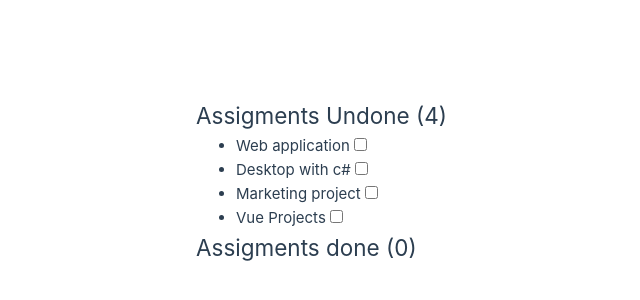
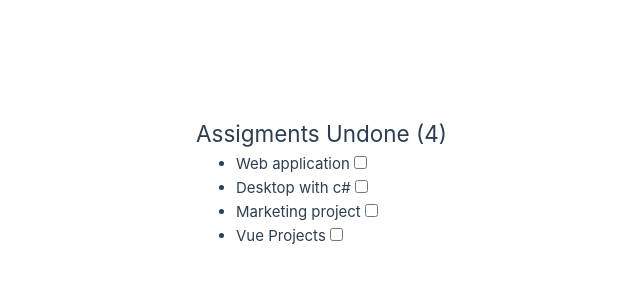
Before and after one commit to bsuchea/test3, a Vue app: page / in a window 1280 px wide. Shown: the part 218-518 px from the top of the page, without its empty margins (193-833 px from the left). Built offline with nearby package versions, Linux system fonts and the light colour scheme.

Commit message:
computed propoties

```diff
--- a/src/App.vue
+++ b/src/App.vue
@@ -1,19 +1,19 @@
 
 <template>
-  <section>
-    <h2>Assigments Undone ({{ assigments.filter(a => !a.completed).length }})</h2>
+  <section v-show="undoneAssigments.length">
+    <h2>Assigments Undone ({{ undoneAssigments.length }})</h2>
     <ul>
-      <li v-for="ret in assigments.filter(a => !a.completed)" :key="ret.id">
+      <li v-for="ret in undoneAssigments" :key="ret.id">
         {{ ret.name }}
         <input type="checkbox" v-model="ret.completed">
       </li>
     </ul>
   </section>
   <br>
-  <section>
-    <h2>Assigments done ({{ assigments.filter(a => a.completed).length }})</h2>
+  <section v-if="doneAssigments.length > 0">
+    <h2>Assigments done ({{ doneAssigments.length }})</h2>
     <ul>
-      <li v-for="ret in assigments.filter(a => a.completed)" :key="ret.id">
+      <li v-for="ret in doneAssigments" :key="ret.id">
         {{ ret.name }}
         <input type="checkbox" v-model="ret.completed">
       </li>
@@ -31,6 +31,14 @@ export default{
         {id: 4, name: 'Vue Projects', completed: false},
       ]
     }
+  },
+  computed:{
+    doneAssigments(){
+      return this.assigments.filter(a => a.completed)
+    },
+    undoneAssigments(){
+      return this.assigments.filter(a => !a.completed)
+    }
   }
 }
 
```
